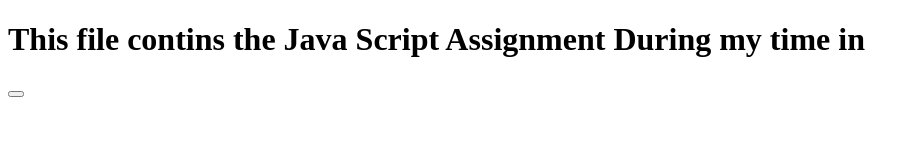
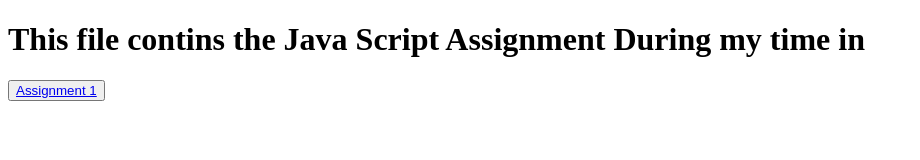
Before and after one commit to asadullahkhanghalib/javascript_assignment, a plain HTML site: page index.html in a window 1280 px wide. Shown: the whole page, without its empty margins (0-920 px from the left). Drawn offline with Linux system fonts and the light colour scheme.

Commit message:
linking assignment 1 with root file

```diff
--- a/index.html
+++ b/index.html
@@ -7,6 +7,6 @@
 </head>
 <body>
     <h1>This file contins the Java Script Assignment During my time in </h1>
-    <button></button>
+    <button ><a href="assignment_1/index.html">Assignment 1</a></button>
 </body>
 </html>
```
